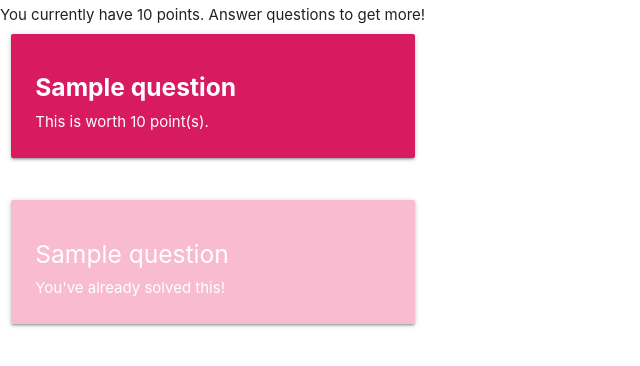
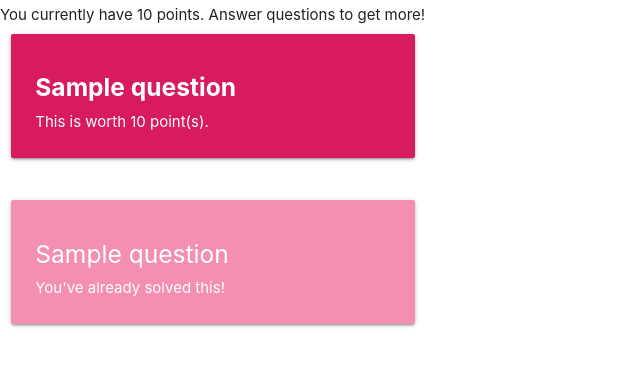
Before and after one commit to xntur/koan, a Python web app: template app/templates/index.html in a window 1280 px wide. Shown: the part 154-520 px from the top of the page, without its empty margins (0-640 px from the left). Run offline with Jinja, Linux system fonts and the light colour scheme; the template is opened without the code that fills it: most values are stand-ins (such as "Sample title", 1, 10 or a date in 2020).

Commit message:
darken the sovled cards a bit so its easier to read

```diff
--- a/app/templates/index.html
+++ b/app/templates/index.html
@@ -28,7 +28,7 @@
     {% for question in question_list %}
     <div class="col s12 m4">
       <a href = "{{ url_for('question', question_id=question.id) }}">
-	<div class="card pink lighten-4">
+	<div class="card pink lighten-3">
 	  <div class="card-content white-text">
 	    <h5> {{ question.name }} </h5>
 	    You've already solved this!
```
